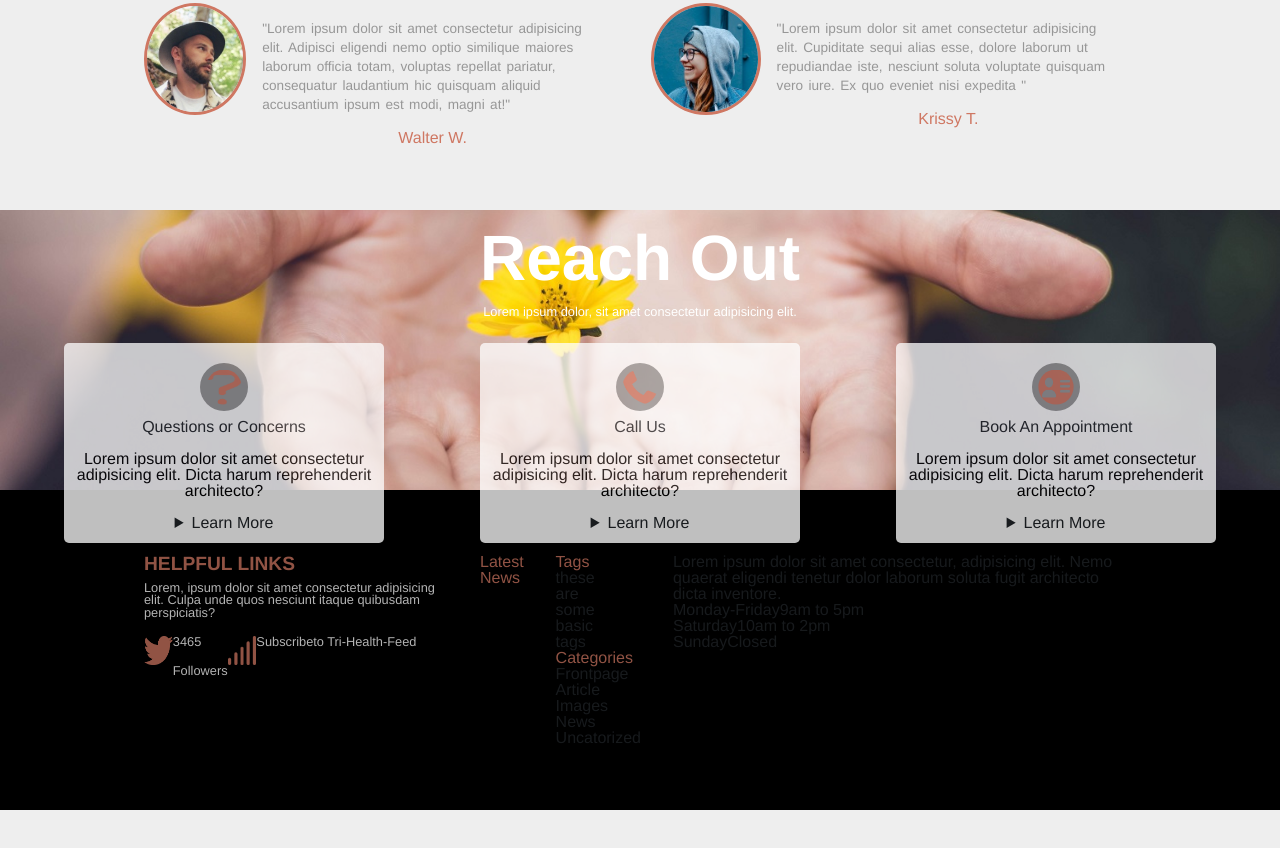
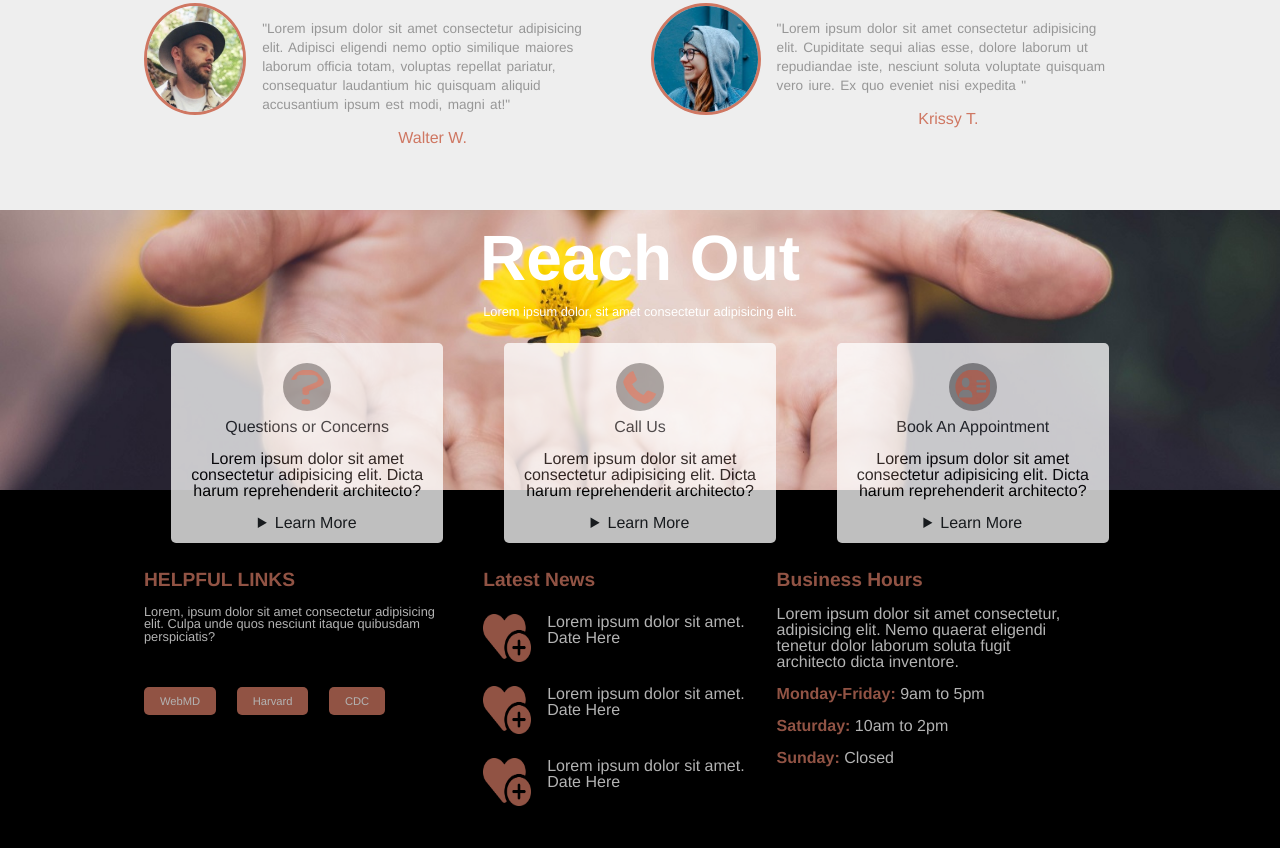
Before and after one commit to D-Whipp/tri-health-demosite, a plain HTML site: page tri-health/index.html in a window 1280 px wide. Shown: the part 3003-3851 px from the top of the page. Before the commit the page ends 3813 px from the top, so only its background shows below. Drawn offline with nearby package versions, Linux system fonts and the light colour scheme.

Commit message:
added and styled more-info section | refactored cta  section

```diff
--- a/tri-health/assets/css/styles.css
+++ b/tri-health/assets/css/styles.css
@@ -466,6 +466,8 @@ nav img {
 
 #cta .article-container {
     display: flex;
+    width: 80%;
+    margin: 0 auto;
 }
 
 #cta .article-container article {
@@ -473,7 +475,7 @@ nav img {
     border-radius: 5px;
     margin: 0.5rem auto;
     padding: 0.75rem;
-    width: 20rem;
+    width: 17rem;
     height: 100%;
     opacity: 0.75;
 }
@@ -497,7 +499,8 @@ nav img {
 /* ***************************** */
 #more-info {
     background-color: #000;
-    height: 20rem;
+    /* height: 20rem; */
+    height: 25rem;
     padding: 3rem 0;
 }
 
@@ -509,8 +512,11 @@ nav img {
 
 #more-info .articles-container article {
     margin: 1rem;
-    /* background-color: lightblue; */
     opacity: 0.7;
+}
+
+#more-info .interesting-links {
+    width: 30%;
 }
 
 #more-info .articles-container h2 {
@@ -527,13 +533,63 @@ nav img {
 #more-info .interesting-links p {
     font-size: 0.8rem;
     color: #fff;
-    margin-bottom: 1rem;
+    margin: 1rem 0 3rem 0;
 }
 
-#more-info .interesting-links .interesting-items {
-    display: flex;
+#more-info .interesting-links a {
+    color: #fff;
+    background-color: var(--red-text);
+    padding: 0.5rem 1rem;
+    border-radius: 5px;
+    font-size: 0.7rem;
+    margin: 0 1rem 0 0;
 }
 
-#more-info .twitter-container {
-    display: flex
+#more-info .interesting-links a:hover {
+    text-decoration: none;
+    background-color: #fff;
+    color: var(--red-text);
 }
+
+/* latest news */
+#more-info h2 {
+    margin: 1rem 0;
+    font-size: 1.2rem;
+    font-weight: 700;
+}
+
+#more-info .latest-news img {
+    width: 3rem;
+    height: 3rem;
+    margin-right: 1rem;
+}
+
+#more-info .latest-news .flex-container {
+    display: flex;
+    color: #fff;
+    margin: 1.5rem 0;
+}
+
+/* business hours */
+#more-info .business-hours {
+    color: #fff;
+    width: 30%;
+}
+
+#more-info .business-hours h2 {
+    font-weight: 800;
+    font-size: 1.2rem;
+}
+
+#more-info .business-hours .hotline p {
+    margin: 1rem 0;
+}
+
+#more-info .business-hours .hours p {
+    margin: 1rem 0;
+}
+
+#more-info .business-hours .hours p .days {
+    color: var(--red-text);
+    font-weight: 600;
+}
--- a/tri-health/index.html
+++ b/tri-health/index.html
@@ -420,58 +420,52 @@
       <!-- more-info -->
       <section id="more-info">
         <div class="articles-container">
-          <!-- article 1 -->
+          <!-- article 1: Helpful Links -->
         <article class="interesting-links">
           <h2>Helpful Links</h2>
           <p>Lorem, ipsum dolor sit amet consectetur adipisicing elit. Culpa unde quos nesciunt itaque quibusdam perspiciatis?</p>
-          <div class="interesting-items">
-            <div class="twitter-container">
-              <img class="logo" src="./assets/icons/more-info-section/twitter.png" alt="twitter logo">
-              <div class="twitter-info">
-                <p>3465</p>
-                <p>Followers</p>
-              </div>
-            </div>
-            <div class="subscription-container">
-              <img class="logo" src="./assets/icons/more-info-section/signal.png" alt="signal logo">
-            </div>
-            <p>Subscribe</p>
-            <p>to Tri-Health-Feed</p>
+          <a href="https://www.webmd.com/living-healthy" target="_blank">WebMD</a>
+          <a href="https://www.health.harvard.edu/blog/healthy-lifestyle-5-keys-to-a-longer-life-2018070514186" target="_blank">Harvard</a>
+          <a href="https://www.cdc.gov/healthyliving/index.html" target="_blank">CDC</a>
+        </article>
+          <!-- article 2: Latest News -->
+        <article class="latest-news">
+          <!-- news item -->
+          <h2>Latest News</h2>
+          <div class="flex-container">
+            <img src="./assets/icons/about-us-icons/orange-heart-plus-sign.png" alt="placeholder image">
+            <info-text>
+              <p>Lorem ipsum dolor sit amet.</p>
+              <p>Date Here</p>
+            </info-text>
+          </div>
+          <!-- news item -->
+          <div class="flex-container">
+            <img src="./assets/icons/about-us-icons/orange-heart-plus-sign.png" alt="placeholder image">
+            <info-text>
+              <p>Lorem ipsum dolor sit amet.</p>
+              <p>Date Here</p>
+            </info-text>
+          </div>
+          <!-- news item -->
+          <div class="flex-container">
+            <img src="./assets/icons/about-us-icons/orange-heart-plus-sign.png" alt="placeholder image">
+            <info-text>
+              <p>Lorem ipsum dolor sit amet.</p>
+              <p>Date Here</p>
+            </info-text>
           </div>
         </article>
-          <!-- article 2 -->
-        <article class="latest-news">
-          <h2>Latest News</h2>
-          <article>
-          </article>
-        </article>
-        <!-- article 3 -->
-        <article class="tags-and-categories">
-          <div class="tags-container">
-            <h2>Tags</h2>
-            <p>these</p>
-            <p>are</p>
-            <p>some</p>
-            <p>basic</p>
-            <p>tags</p>
-          </div>
-          <div class="categories-container">
-            <h2>Categories</h2>
-            <p>Frontpage Article</p>
-            <p>Images</p>
-            <p>News</p>
-            <p>Uncatorized</p>
-          </div>
-        </article>
-        <!-- article 4 -->
+        <!-- article 3: Business Hours -->
         <article class="business-hours">
+          <h2>Business Hours</h2>
           <div class="hotline">
             <p>Lorem ipsum dolor sit amet consectetur, adipisicing elit. Nemo quaerat eligendi tenetur dolor laborum soluta fugit architecto dicta inventore.</p>
           </div>
           <div class="hours">
-            <p><span class="days">Monday-Friday</span>9am to 5pm</p>
-            <p><span class="days">Saturday</span>10am to 2pm</p>
-            <p><span class="days">Sunday</span>Closed</p>
+            <p><span class="days">Monday-Friday:</span> 9am to 5pm</p>
+            <p><span class="days">Saturday:</span> 10am to 2pm</p>
+            <p><span class="days">Sunday:</span> Closed</p>
           </div>
         </article>
       </div>
```
